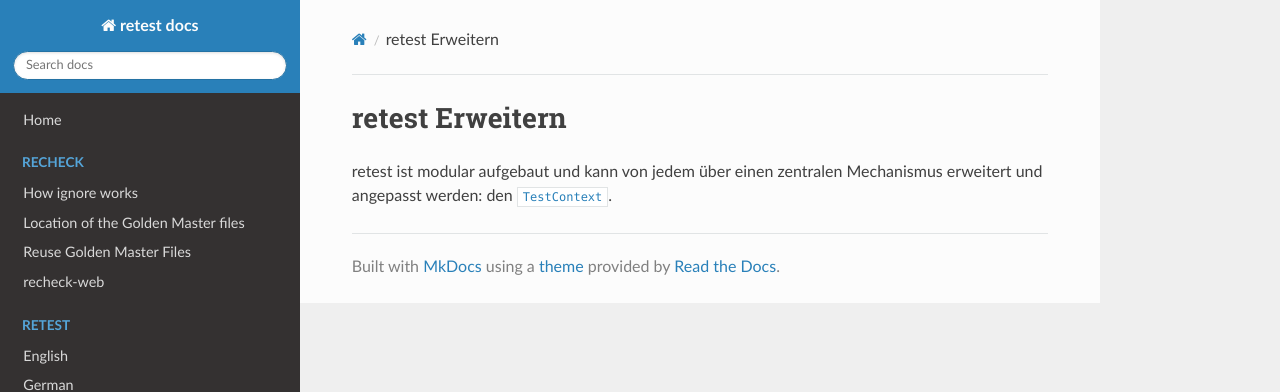
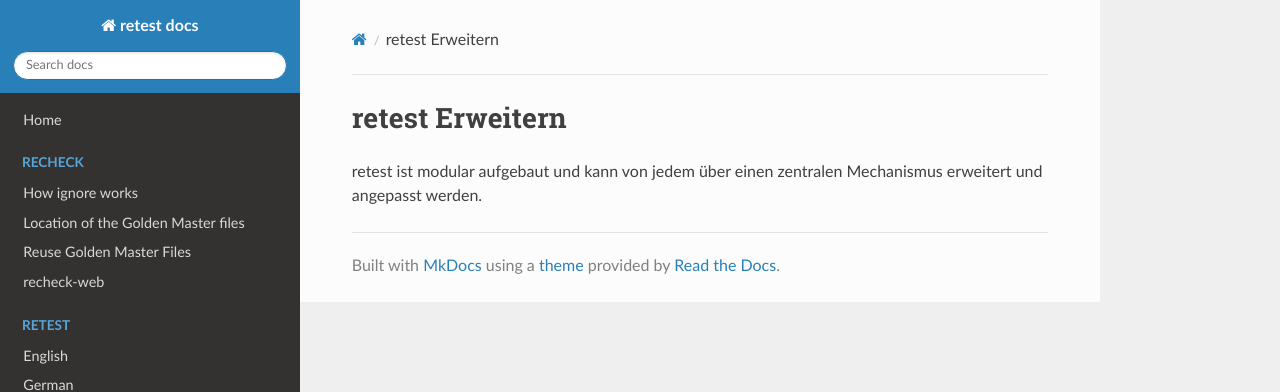
Before and after one commit to retest/docs, an MkDocs documentation site: the page built from docs/retest/de/extensions/index.md, in a window 1280 px wide. Shown: the top 392 px of the page. Built offline with MkDocs 1.6.1, drawn with Linux system fonts in a browser that asks for light colours; nearby versions of some CDN libraries.

Commit message:
Fix/Remove broken links

```diff
--- a/docs/retest/de/extensions/index.md
+++ b/docs/retest/de/extensions/index.md
@@ -2,5 +2,4 @@
 retest Erweitern
 ================
 
-retest ist modular aufgebaut und kann von jedem über einen zentralen Mechanismus erweitert und angepasst werden:
-den [`TestContext`](testcontext.md).
+retest ist modular aufgebaut und kann von jedem über einen zentralen Mechanismus erweitert und angepasst werden.
```
Also changed, not shown: docs/retest/de/extensions/architektur.md (+1 -3 lines), docs/retest/de/howtos/2-min-diff-testing-demo-tutorial.md (+1 -1 lines), docs/retest/de/testprozess/definitionen.md (+1 -1 lines).
